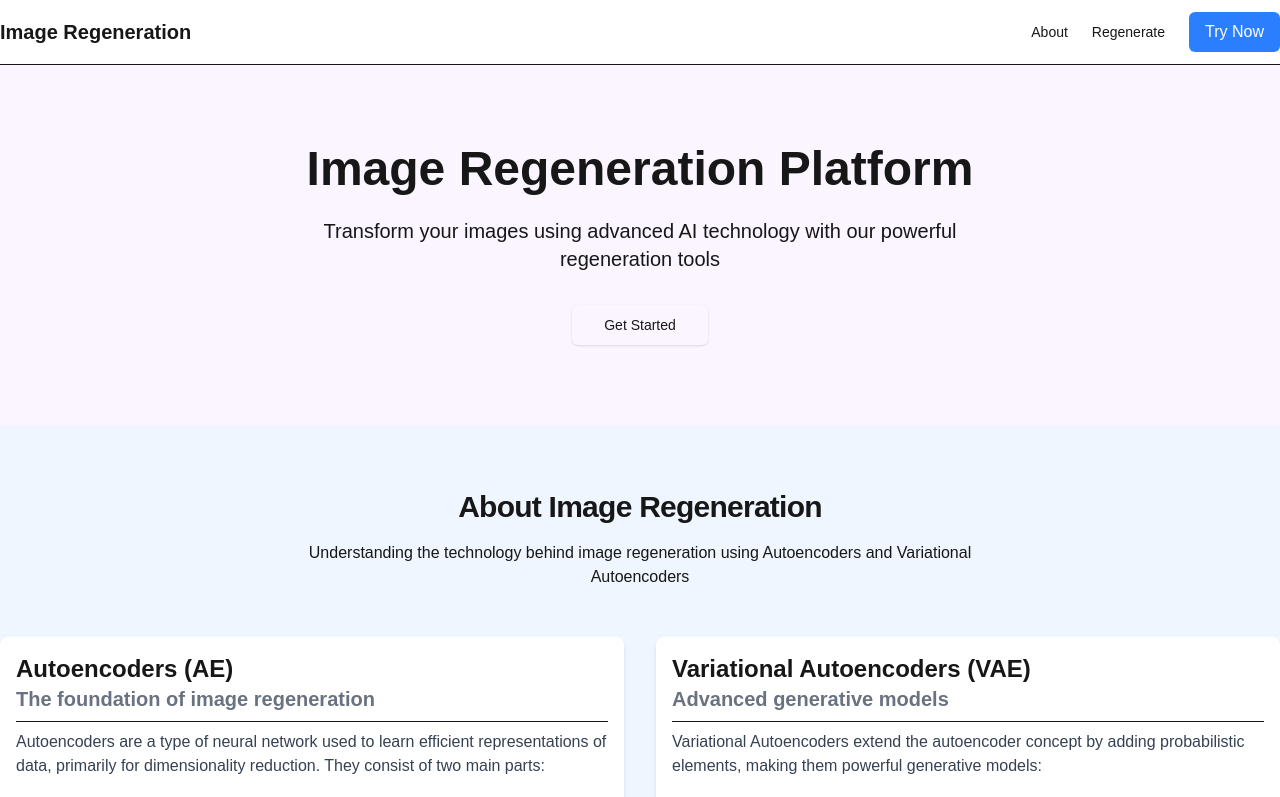
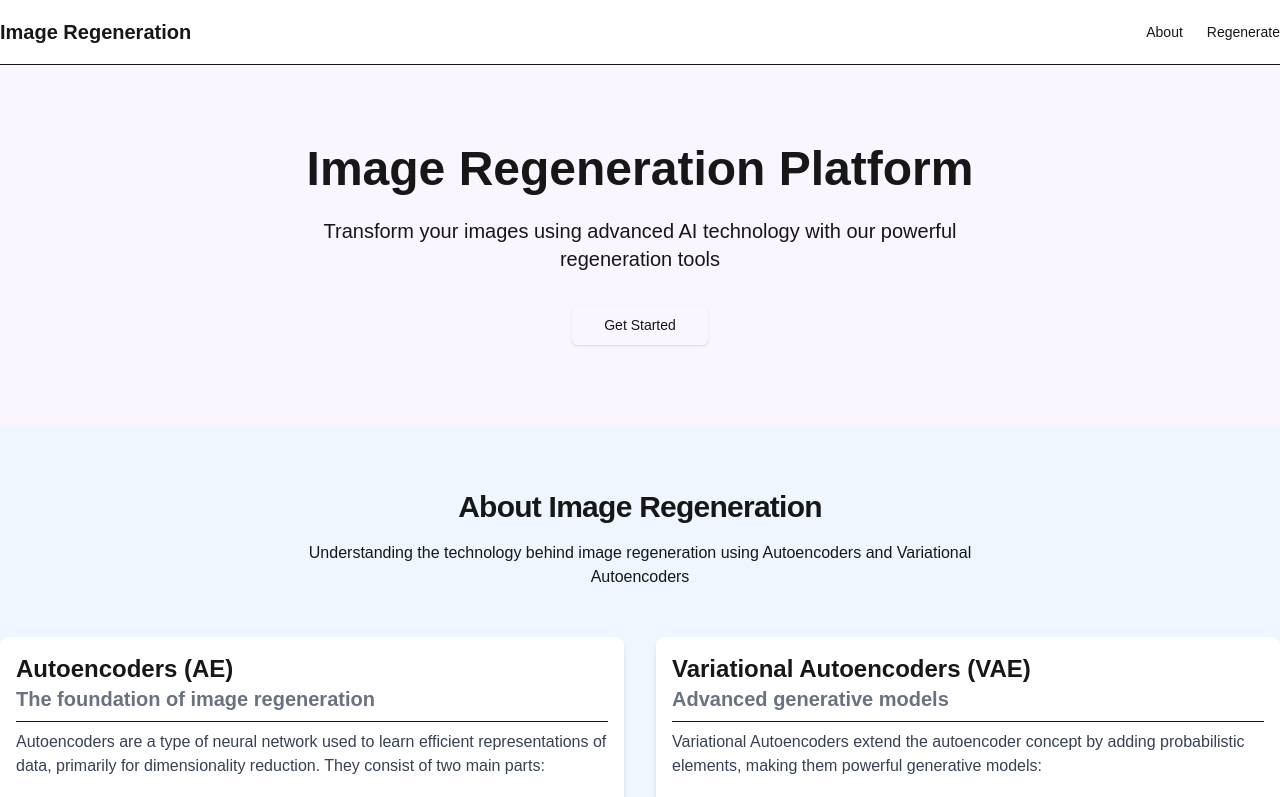
Before and after one commit to Mo-UMAIR/Variational-Autoencoder-Based-Image-Generation, a Next.js app in the folder frontend/: page / in a window 1280 px wide. Shown: the top 797 px of the page. Built offline with nearby package versions, Linux system fonts and the light colour scheme.

Commit message:
Update navbar.tsx

```diff
--- a/frontend/src/components/navbar.tsx
+++ b/frontend/src/components/navbar.tsx
@@ -39,17 +39,7 @@ export default function Navbar() {
           >
             Regenerate
           </Link>
-          <Button asChild>
-            <Link
-              href="#regenerate"
-              onClick={(e) => {
-                e.preventDefault()
-                document.getElementById("regenerate")?.scrollIntoView({ behavior: "smooth" })
-              }}
-            >
-              Try Now
-            </Link>
-          </Button>
+
         </nav>
 
         {/* Mobile Menu Button */}
```
